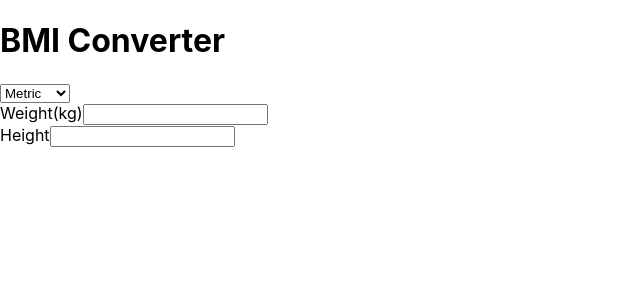
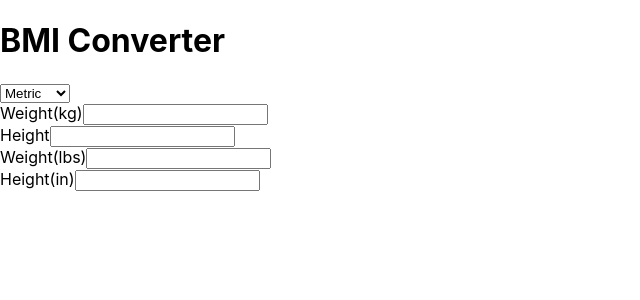
Before and after one commit to Carrosen/BMI_react, a React (Create React App) app: page / in a window 1280 px wide. Shown: the top 300 px of the page, without its empty margins (0-640 px from the left). Built offline with nearby package versions, Linux system fonts and the light colour scheme.

Commit message:
adds imperial method to app.js, changes naming of height and weight for imperial method in userCanCalculateTheirBMI.spec.js

```diff
--- a/src/App.js
+++ b/src/App.js
@@ -20,15 +20,30 @@ class App extends Component {
           <option value="imperial">Imperial</option>
         </select>
 
+        <div id="metric_inputs">
+          <div>
+            <label>Weight(kg)</label>
+            <input name="weight" value={this.state.weight} onChange={ (e) => this.setState({ weight: e.target.value })} />
+          </div>
+
+          <div>
+            <label>Height</label>
+            <input name="height" value={this.state.height} onChange={ (e) => this.setState({ height: e.target.value })} />
+          </div>
+       </div>
+
+
+       <div id="imperial_inputs">
         <div>
-          <label>Weight(kg)</label>
-          <input name="weight" value={this.state.weight} onChange={ (e) => this.setState({ weight: e.target.value })} />
+          <label>Weight(lbs)</label>
+          <input name="weight-in-lbs" value={this.state.weight} onChange={ (e) => this.setState({ weight: e.target.value })} />
         </div>
 
         <div>
-          <label>Height</label>
-          <input name="height" value={this.state.height} onChange={ (e) => this.setState({ height: e.target.value })}/>
+          <label>Height(in)</label>
+          <input name="weight-in-in" value={this.state.height} onChange={ (e) => this.setState({ height: e.target.value })} />
         </div>
+      </div>
 
         <DisplayResult
           weight={this.state.weight}
```
Also changed, not shown: src/Modules/BMICalculator.js (+11 -0 lines), 1 other file (tests, documents, lock files or other folders).
